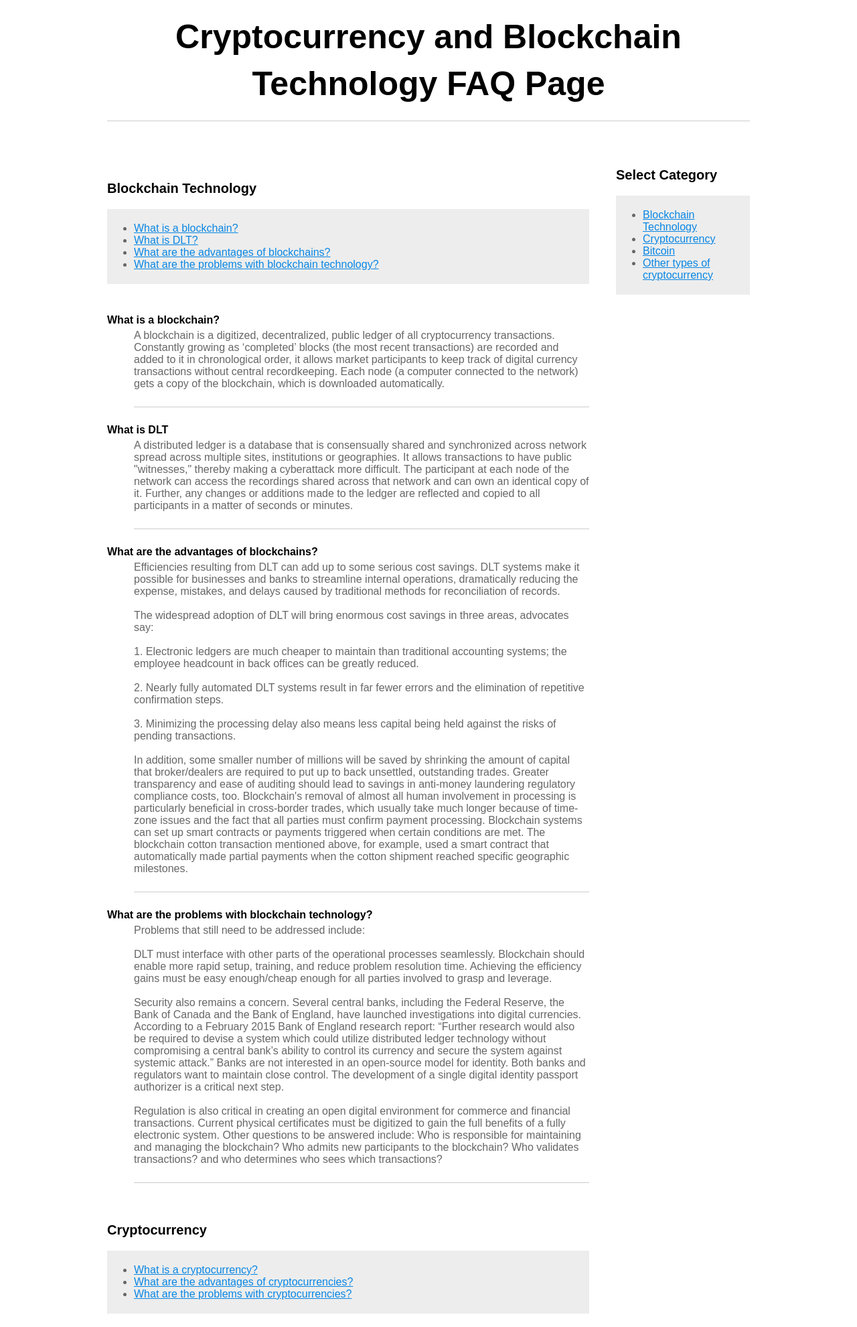
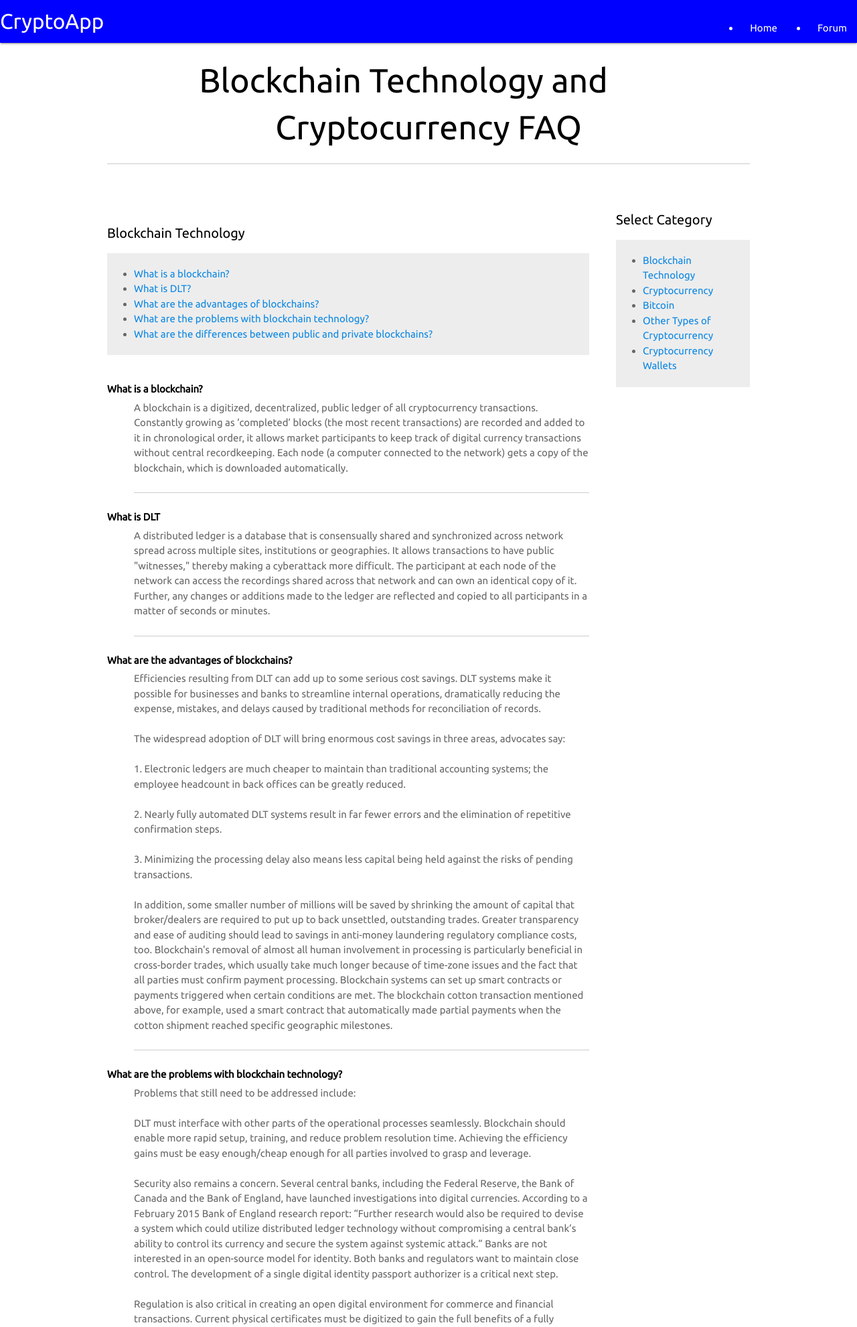
Before and after one commit to tmiess/CryptoBase, a PHP site: page / in a window 1280 px wide. Shown: the top 1981 px of the page at 67% size. Run offline with PHP 8.4, Linux system fonts and the light colour scheme; some libraries are stand-ins or nearby versions.

Commit message:
add more content to faq page

```diff
--- a/FAQ-page/index.html
+++ b/FAQ-page/index.html
@@ -3,38 +3,38 @@
 	<head>
 		<meta charset="utf-8" />
 		<title>FAQ page</title>
+
+		<script src="https://cdnjs.cloudflare.com/ajax/libs/materialize/0.100.2/js/materialize.min.js"></script>
+ 		<link rel="stylesheet" href="https://cdnjs.cloudflare.com/ajax/libs/materialize/0.100.2/css/materialize.min.css">
         <link rel="stylesheet" href="style.css" />
+		<script src="https://code.jquery.com/jquery-3.3.1.js" integrity="sha256-2Kok7MbOyxpgUVvAk/HJ2jigOSYS2auK4Pfzbm7uH60=" crossorigin="anonymous"></script>
+		<script src="https://code.jquery.com/ui/1.12.1/jquery-ui.min.js" integrity="sha256-VazP97ZCwtekAsvgPBSUwPFKdrwD3unUfSGVYrahUqU=" crossorigin="anonymous"></script>
+   		<link href="https://fonts.googleapis.com/css?family=Ubuntu" rel="stylesheet">
 
-		<script src="http://ajax.googleapis.com/ajax/libs/jquery/1.4.2/jquery.min.js"></script>
-		<script src="jquery.scrollTo-1.4.2-min.js"></script>
-		<script src="jquery.localscroll-1.2.7-min.js"></script>
-		<!-- Resources Used
-		-->
-		<script>
-			$(document).ready(function () {
 
-				var sidebar = $('#sidebar_content');
-				var top = sidebar.offset().top - parseFloat(sidebar.css('marginTop'));
+	</head>
+	<header>
+	<a name="top"></a>
+ <nav>
+    <div class="nav-wrapper">
+      <a href="#" class="brand-logo">CryptoApp</a>
+      <ul id="nav-mobile" class="right hide-on-med-and-down">
+        <li><a href="sass.html">Home</a></li>
+        <li><a href="badges.html">Forum</a></li>
+      </ul>
+    </div>
+  </nav>
+  </header>
 
-				$(window).scroll(function (event) {
-					var ypos = $(this).scrollTop();
-					if (ypos >= top) {
-						sidebar.addClass('fixed');
-					}
-					else {
-						sidebar.removeClass('fixed');
-					}
-				});
+	<body>
+<a name="top"></a>
 
-				$.localScroll();
 
-			});
 
-		</script>
-	</head>
-	<body>
+
+
 		<div id="wrapper">
-			<h1 id="title">Cryptocurrency and Blockchain Technology FAQ Page</h1>
+			<h1 id="title">Blockchain Technology and Cryptocurrency FAQ</h1>
 			<hr>
 			<div id="primary">
 				<h3 id="1">Blockchain Technology</h3>
@@ -43,15 +43,18 @@
 					<li><a href="#1_2">What is DLT?</a></li>
 					<li><a href="#1_3">What are the advantages of blockchains?</a></li>
 					<li><a href="#1_4">What are the problems with blockchain technology?</a></li>
+					<li><a href="#1_5">What are the differences between public and private blockchains?</a></li>
 
 				</ul>
 				<dl class="faq">
 				  <dt id="1_1">What is a blockchain?</dt>
 
 				    <dd>A blockchain is a digitized, decentralized, public ledger of all cryptocurrency transactions. Constantly growing as ‘completed’ blocks (the most recent transactions) are recorded and added to it in chronological order, it allows market participants to keep track of digital currency transactions without central recordkeeping. Each node (a computer connected to the network) gets a copy of the blockchain, which is downloaded automatically.</dd>
+
 				  <dt id="1_2">What is DLT</dt>
 
 				    <dd>A distributed ledger is a database that is consensually shared and synchronized across network spread across multiple sites, institutions or geographies. It allows transactions to have public "witnesses," thereby making a cyberattack more difficult. The participant at each node of the network can access the recordings shared across that network and can own an identical copy of it. Further, any changes or additions made to the ledger are reflected and copied to all participants in a matter of seconds or minutes. </dd>
+
 				  <dt id="1_3">What are the advantages of blockchains?</dt>
 
 				    <dd>Efficiencies resulting from DLT can add up to some serious cost savings.  DLT systems make it possible for businesses and banks to streamline internal operations, dramatically reducing the expense, mistakes, and delays caused by traditional methods for reconciliation of records.<br> <br>
@@ -74,7 +77,19 @@ Security also remains a concern. Several central banks, including the Federal Re
 					Banks are not interested in an open-source model for identity. Both banks and regulators want to maintain close control. The development of a single digital identity passport authorizer is a critical next step. <br> <br>
 					Regulation is also critical in creating an open digital environment for commerce and financial transactions. Current physical certificates must be digitized to gain the full benefits of a fully electronic system. Other questions to be answered include: Who is responsible for maintaining and managing the blockchain? Who admits new participants to the blockchain? Who validates transactions? and who determines who sees which transactions?</dd>
 
+				 <dt id="1_5">What are the differences between public and private blockchains?</dt>
+
+				    <dd>Public blockchains allow anyone to see or send transactions as long as they're part of the consensus process. There are also consortium blockchains, where only a pre-selected number of nodes are authorized to use the ledger. For example, a group of banks and their clearinghouse might use blockchain as part of the trade-clearing, where each node is associated with a step in the verification process.
+
+					<br><br>Private blockchains restrict the ability to write to a distributed ledger to one organization, such as a group of employees within a corporation, or between a set number of organizations, such as a number of banks that agree to a network partnership.</dd>
+
+
 				</dl>
+
+				<a href="#top">Back to top of page</a>
+
+
+
 				<h3 id="2">Cryptocurrency</h3>
 				<ul class="section_menu">
 					<li><a href="#2_1">What is a cryptocurrency?</a></li>
@@ -100,12 +115,19 @@ Central to the genius of Bitcoin is the block chain it uses to store an online l
 				<br><br>Cryptocurrencies are not immune to the threat of hacking. In Bitcoin's short history, the company has been subject to over 40 thefts, including a few that exceeded $1 million in value. Still, many observers look at cryptocurrencies as hope that a currency can exist that preserves value, facilitates exchange, is more transportable than hard metals, and is outside the influence of central banks and governments.</dd>
 
 				</dl>
+
+				<a href="#top">Back to top of page</a>
+
+
 				<h3 id="3">Bitcoin</h3>
 				<ul class="section_menu">
 					<li><a href="#3_1">What is bitcoin?</a></li>
 					<li><a href="#3_2">How does bitcoin work?</a></li>
-					<li><a href="#3_3">What is bitcoin mining?</a></li>
-					<li><a href="#3_4">What is bitcoin cash?</a></li>
+					<li><a href="#3_3">How can you obtain bitcoins?</a></li>
+					<li><a href="#3_4">How do you purchase bitcoins through an exchange?</a></li>
+					<li><a href="#3_5">What is bitcoin mining?</a></li>
+					<li><a href="#3_6">What is bitcoin cash?</a></li>
+					<li><a href="#3_7">Where can you use bitcoins?</a></li>
 
 				</ul>
 				<dl class="faq">
@@ -119,15 +141,32 @@ There are no physical bitcoins, only balances kept on a public ledger in the clo
 
 				    <dd>Bitcoin is one of the first digital currencies to use peer-to-peer technology to facilitate instant payments. The independent individuals and companies who own the governing computing power and participate in the Bitcoin network, also known as "miners," are motivated by rewards (the release of new bitcoin) and transaction fees paid in bitcoin. These miners can be thought of as the decentralized authority enforcing the credibility of the Bitcoin network. New bitcoin is being released to the miners at a fixed, but periodically declining rate, such that the total supply of bitcoins approaches 21 million. One bitcoin is divisible to eight decimal places (100 millionth of one bitcoin), and this smallest unit is referred to as a Satoshi. If necessary, and if the participating miners accept the change, Bitcoin could eventually be made divisible to even more decimal places.</dd>
 
-				  <dt id="3_3">What is bitcoin mining?</dt>
+				  <dt id="3_3">How do you obtain bitcoins?</dt>
+
+				    <dd>There are four ways to obtain bitcoins: <br><br> You can offer a good or service and have someone pay you with bitcoins.<br><br>You can pay pay cash in person in excahnge for bitcoins (not recommended due to risky nature) <br><br>You can purchase bitcoins through an exchange site.<br><br>You can also obtain bitcoins through bitcoin mining.</dd>
+
+				 <dt id="3_4">How do you purchase bitcoins through an exchange?</dt>
+
+				    <dd>First, find a cryptocurrency wallet. Then, find a bitcoin exchange. Select a payment method. Store the bitcoins in your digital wallet.
+
+				    <br><br> For more on cryptocurrency wallets <a href="#5">Click Here</a>  </dd>
+
+				  <dt id="3_5">What is bitcoin mining?</dt>
 
 				    <dd>Bitcoin mining is the process through which bitcoins are released to come into circulation. Basically, it involves solving a computationally difficult puzzle to discover a new block, which is added to the blockchain, and receiving a reward in the form of few bitcoins. </dd>
 
-				  <dt id="3_4">What is bitcoin cash?</dt>
+				  <dt id="3_6">What is bitcoin cash?</dt>
 
 				    <dd>Bitcoin cash is a fork of Bitcoin Classic that was created in August 2017. Bitcoin Cash increases the size of blocks, allowing more transactions to be processed.</dd>
 
+				 <dt id="3_7">Where can you use bitcoins?</dt>
+
+				    <dd><a href="http://spendbitcoins.com/">Here is a handy website that lists where you can use bitcoins  </a> </dd>
+
 				</dl>
+
+				<a href="#top">Back to top of page</a>
+
 
 				<h4 id="4">Other types of cryptocurrency</h4>
 				<ul class="section_menu">
@@ -166,6 +205,84 @@ There are no physical bitcoins, only balances kept on a public ledger in the clo
 
 				</dl>
 
+				<a href="#top">Back to top of page</a>
+
+
+					<h3 id="5">Cryptocurrency Wallets</h3>
+				<ul class="section_menu">
+					<li><a href="#5_1">What is a cryptocurrency wallet?</a></li>
+					<li><a href="#5_2">Do cryptocurrency wallets acutally hold cryptocurrency?</a></li>
+					<li><a href="#5_3">How do cryptocurrency wallets work?</a></li>
+					<li><a href="#5_4">What are the different types of cryptocurrency wallets?</a></li>
+					<li><a href="#5_5">What are software wallets?</a></li>
+					<li><a href="#5_6">What are hardware wallets?</a></li>
+					<li><a href="#5_7">What are paper wallets?</a></li>
+					<li><a href="#5_8">Are cryptocurrency wallets secure?</a></li>
+					<li><a href="#5_9">Can you have mutliple types of cryptocurrency in one wallet?</a></li>
+					<li><a href="#5_10">Are there transaction fees?</a></li>
+
+
+
+
+
+				</ul>
+				<dl class="faq">
+				  <dt id="5_1">What is a cryptocurrency wallet?</dt>
+
+				    <dd>A cryptocurrency wallet is a software program that stores private and public keys and interacts with various blockchain to enable users to send and receive digital currency and monitor their balance. If you want to use Bitcoin or any other cryptocurrency, you will need to have a digital wallet.s</dd>
+
+				  <dt id="5_2">Do cryptocurrency wallets acutally hold cryptocurrency?</dt>
+
+				    <dd>Unlike traditional ‘pocket’ wallets, digital wallets don’t store currency. In fact, currencies don’t get stored in any single location or exist anywhere in any physical form. All that exists are records of transactions stored on the blockchain.</dd>
+
+				  <dt id="5_3">How do cryptocurrency wallets work?</dt>
+
+				    <dd>Cryptocurrency wallets are software programs that store your public and private keys and interface with various blockchain so users can monitor their balance, send money and conduct other operations. When a person sends you bitcoins or any other type of digital currency, they are essentially signing off ownership of the coins to your wallet’s address. To be able to spend those coins and unlock the funds, the private key stored in your wallet must match the public address the currency is assigned to. If public and private keys match, the balance in your digital wallet will increase, and the senders will decrease accordingly. There is no actual exchange of real coins. The transaction is signified merely by a transaction record on the blockchain and a change in balance in your cryptocurrency wallet.</dd>
+
+				  <dt id="5_4">What are the different types of cryptocurrency wallets?</dt>
+
+				    <dd>There are three different types of wallets: software, hardware, and paper<br><br>
+				    </dd>
+
+				 <dt id="5_5">What are software wallets?</dt>
+
+				    <dd> There are three types of software wallets: desktop, online, and mobile <br><br>
+				    Desktop wallets are downloaded and installed on a PC or laptop. They are only accessible from the single computer in which they are downloaded. Desktop wallets offer one of the highest levels of security however if your computer is hacked or gets a virus there is the possibility that you may lose all your funds. <br><br>
+
+				    Online wallets run on the cloud and are accessible from any computing device in any location. While they are more convenient to access, online wallets store your private keys online and are controlled by a third party which makes them more vulnerable to hacking attacks and theft. <br><br>
+
+				    Mobile wallets run on an app on your phone and are useful because they can be used anywhere including retail stores. Mobile wallets are usually much smaller and simpler than desktop wallets because of the limited space available on a mobile.</dd>
+
+				 <dt id="5_6">What are hardware wallets?</dt>
+
+				    <dd>Hardware wallets differ from software wallets in that they store a user’s private keys on a hardware device like a USB. Although hardware wallets make transactions online, they are stored offline which delivers increased security. Hardware wallets can be compatible with several web interfaces and can support different currencies; it just depends on which one you decide to use. What’s more, making a transaction is easy. Users simply plug in their device to any internet-enabled computer or device, enter a pin, send currency and confirm. Hardware wallets make it possible to easily transact while also keeping your money offline and away from danger.</dd>
+
+			  <dt id="5_7">What are paper wallets?</dt>
+
+				    <dd>Paper wallets are easy to use and provide a very high level of security. While the term paper wallet can simply refer to a physical copy or printout of your public and private keys, it can also refer to a piece of software that is used to securely generate a pair of keys which are then printed. Using a paper wallet is relatively straightforward. Transferring Bitcoin or any other currency to your paper wallet is accomplished by the transfer of funds from your software wallet to the public address shown on your paper wallet. Alternatively, if you want to withdraw or spend currency, all you need to do is transfer funds from your paper wallet to your software wallet. This process, often referred to as ‘sweeping,’ can either be done manually by entering your private keys or by scanning the QR code on the paper wallet.</dd>
+
+				  <dt id="5_8">Are cryptocurrency wallets secure?</dt>
+
+				    <dd>Wallets are secure to varying degrees depending upon the type of wallet and the service provider. To increase security: <br> <br>
+				    Backup your wallet. Store only small amounts of currency for everyday use online, on your computer or mobile, keeping the vast majority of your funds in a high security environment. Cold or offline storage options for backup like Ledger Nano or paper or USB will protect you against computer failures and allow you to recover your wallet should it be lost or stolen. It will not, however, protect you against eager hackers. The reality is, if you choose to use an online wallet there are inherent risks that can’t always be protected against.
+
+
+				<br><br>Keep your software up to date so that you have the latest security enhancements available. You should regularly update not only your wallet software but also the software on your computer or mobile.
+
+
+				<br><br>Set long and complex passwords and ensuring any withdrawal of funds requires a password. Use wallets that have a good reputation and provide extra security layers like two-factor authentication and additional pin code requirements every time a wallet application gets opened. You may also want to consider a wallet that offers multisig transactions like Armory or Copay. A multisig or multi-signature wallet requires the permission of another user or users before a transaction can be made.
+ 				</dd>
+
+ 				<dt id="#5_9">Can you have mutliple types of cryptocurrency in one wallet?</dt>
+
+ 				<dd> Yes. It is possible to have multiple types in a single wallet.</dd>
+
+ 					<dt id="#5_10">Are there transaction fees?</dt>
+				<dd>In general, transaction fees are a tiny fraction of traditional bank fees. Sometimes fees need to be paid for certain types of transactions to network miners as a processing fee, while some transactions don’t have any fee at all. It’s also possible to set your own fee. As a guide, the median transaction size of 226 bytes would result in a fee of $0.12. </dd>
+
+				</dl>
+
+				<a href="#top">Back to top of page</a>
 
 			</div>
 			<div id="sidebar">
@@ -175,10 +292,17 @@ There are no physical bitcoins, only balances kept on a public ledger in the clo
 						<li><a href="#1">Blockchain Technology</a></li>
 						<li><a href="#2">Cryptocurrency</a></li>
 						<li><a href="#3">Bitcoin</a></li>
-						<li><a href="#4">Other types of cryptocurrency</a></li>
+						<li><a href="#4">Other Types of Cryptocurrency</a></li>
+						<li><a href="#5">Cryptocurrency Wallets</a></li>
+
 					</ul>
 				</div>
 			</div>
 		</div>
 	</body>
+
+
+
+
+		<script type="text/javascript" src="scroll.js"></script>
 </html>
--- a/FAQ-page/style.css
+++ b/FAQ-page/style.css
@@ -6,7 +6,14 @@
     background-color:blue;
     z-index:2;
 }
-
+ul:not(.browser-default) {
+    padding-left: 30px;
+    margin-top: 10px;
+    margin-bottom: 15px;
+}
+ul:not(.browser-default) li {
+    list-style-type: disc;
+}
 body {
 	font: 14px/24px;
 	font-family: 'Ubuntu', sans-serif;
@@ -16,8 +23,10 @@ body {
     /*background-size: 100% */
 }
 
-/*background {*/
-/*    z-index:2;*/
+
+ul#nav-mobile  {
+    list-style-type:none;
+}
 
 
 #wrapper {
@@ -114,6 +123,7 @@ a{
 ul.section_menu{
 	background:#EDEDED;
 	padding:20px 10px;
+	list-style-type:disc;
 }
 
 h3{
@@ -128,7 +138,7 @@ dl.faq{
 		font-weight:bold;
 		color:#000000;
 		padding:25px 0 5px 0;
-		display:block;
+		/*display:block;*/
 	}
 
 	dl.faq dd{
@@ -137,11 +147,10 @@ dl.faq{
 		display:block;
 	}
 
-#sidebar {
-  	/*left:960px;*/
-  	position: relative;
+/*#sidebar { */
+/*  	position: relative;*/
 
-}
+/*}*/
 
 #sidebar_content {
   	position: absolute;
@@ -160,6 +169,8 @@ dl.faq{
     /*overflow-x: hidden; */
     padding-top: 20px;
     float:right;
+      	position: relative;
+
 
 }
 
```
Also changed, not shown: FAQ-page/scroll.js (+0 -12 lines). Lines whose indentation alone changed are shown as unchanged.
